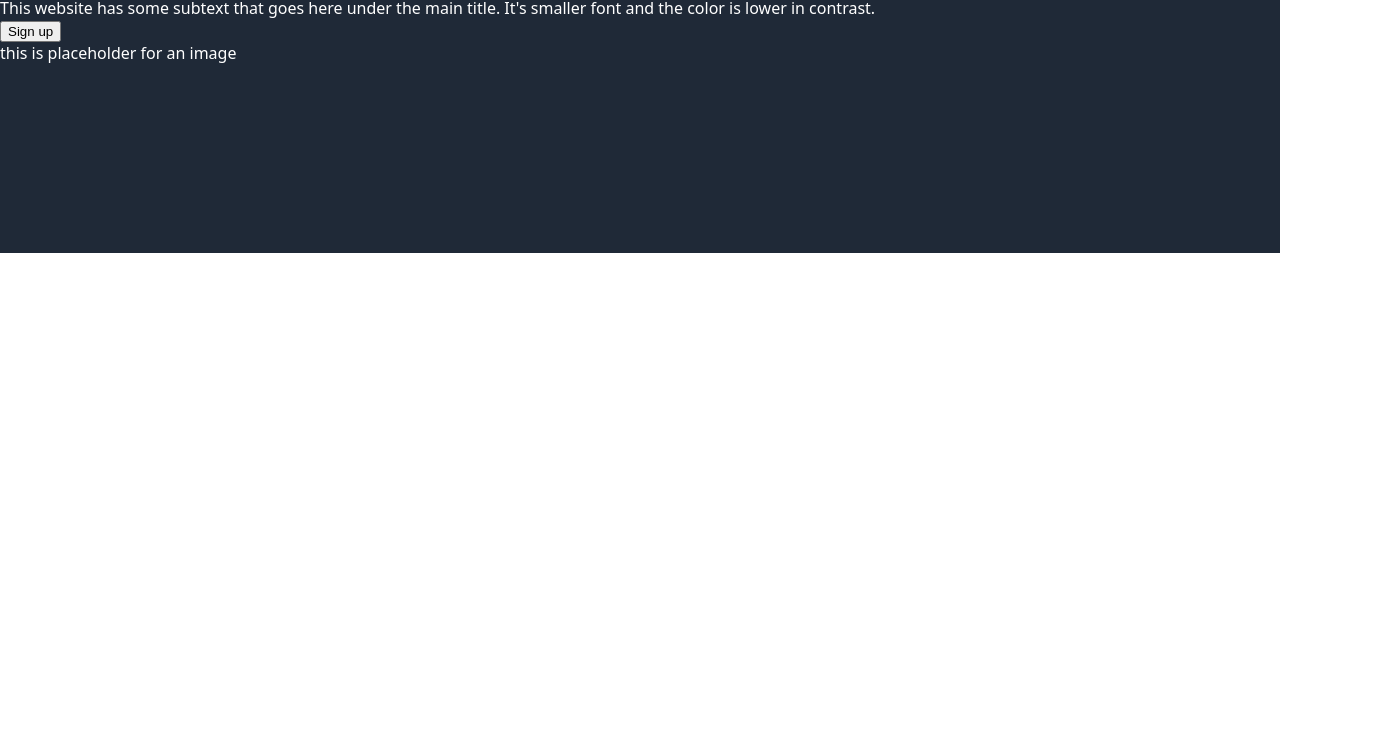
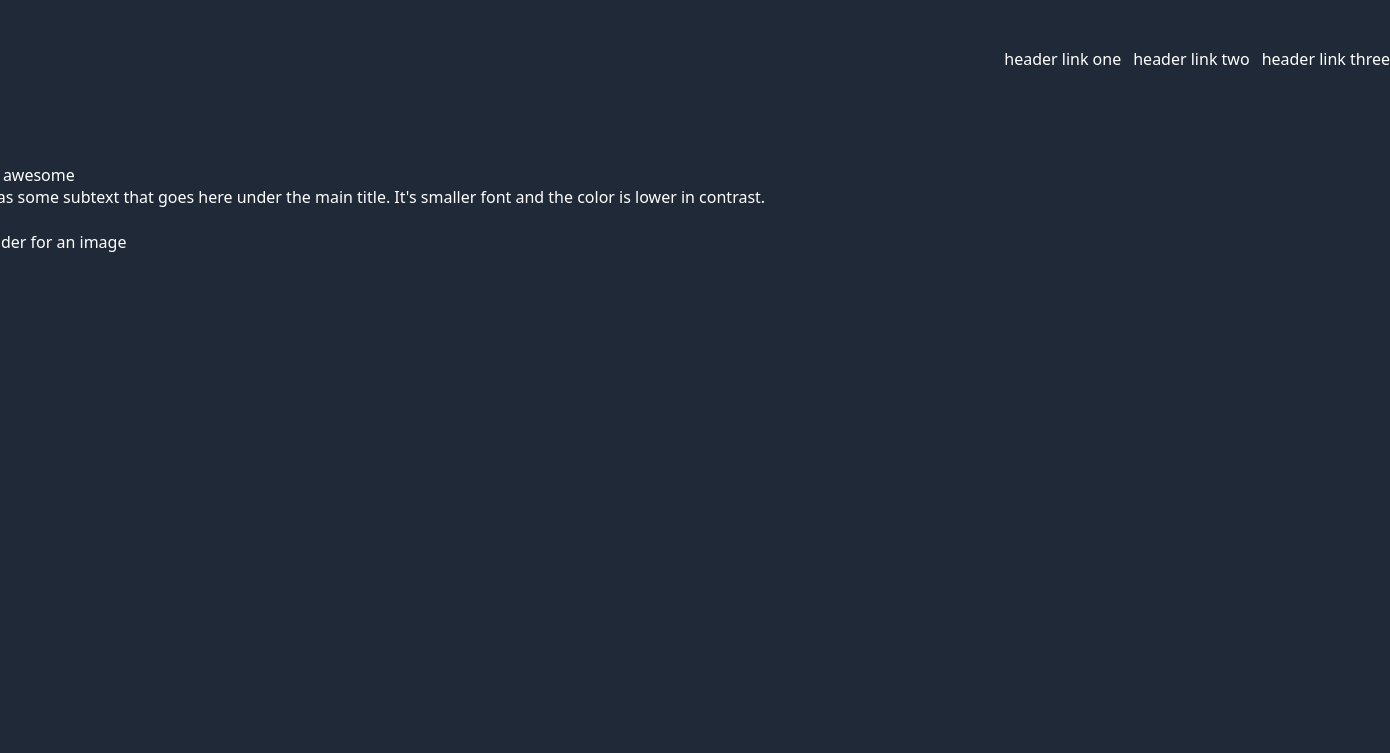
Before and after one commit to Creasser/landing-page, a plain HTML site: page index.html in a window 1280 px wide. Shown: the part 47-800 px from the top of the page, 1390 px wide, since content can reach past the window. Drawn offline with Linux system fonts and the light colour scheme.

Commit message:
centered text on page

```diff
--- a/style.css
+++ b/style.css
@@ -3,17 +3,24 @@ body {
     display: flex;
     flex-direction: column;
     margin: 0;
+    background-color: #1f2937;
+    align-items: center;
 }
 
 /* Style for section 1 */
 
 .header-container {
     display: flex;
+    flex: 1;
 }
 .header-logo {
     flex-grow: 1;
+    font-size: 24px
 }
 .header-link {
+    display: flex;
+    align-items: center;
+    padding-left: 12px;
 
 }
 
@@ -23,4 +30,5 @@ body {
     color: white;
     background-color: #1f2937;
     height: 300px;
+    width: 1500px;
 }
```
